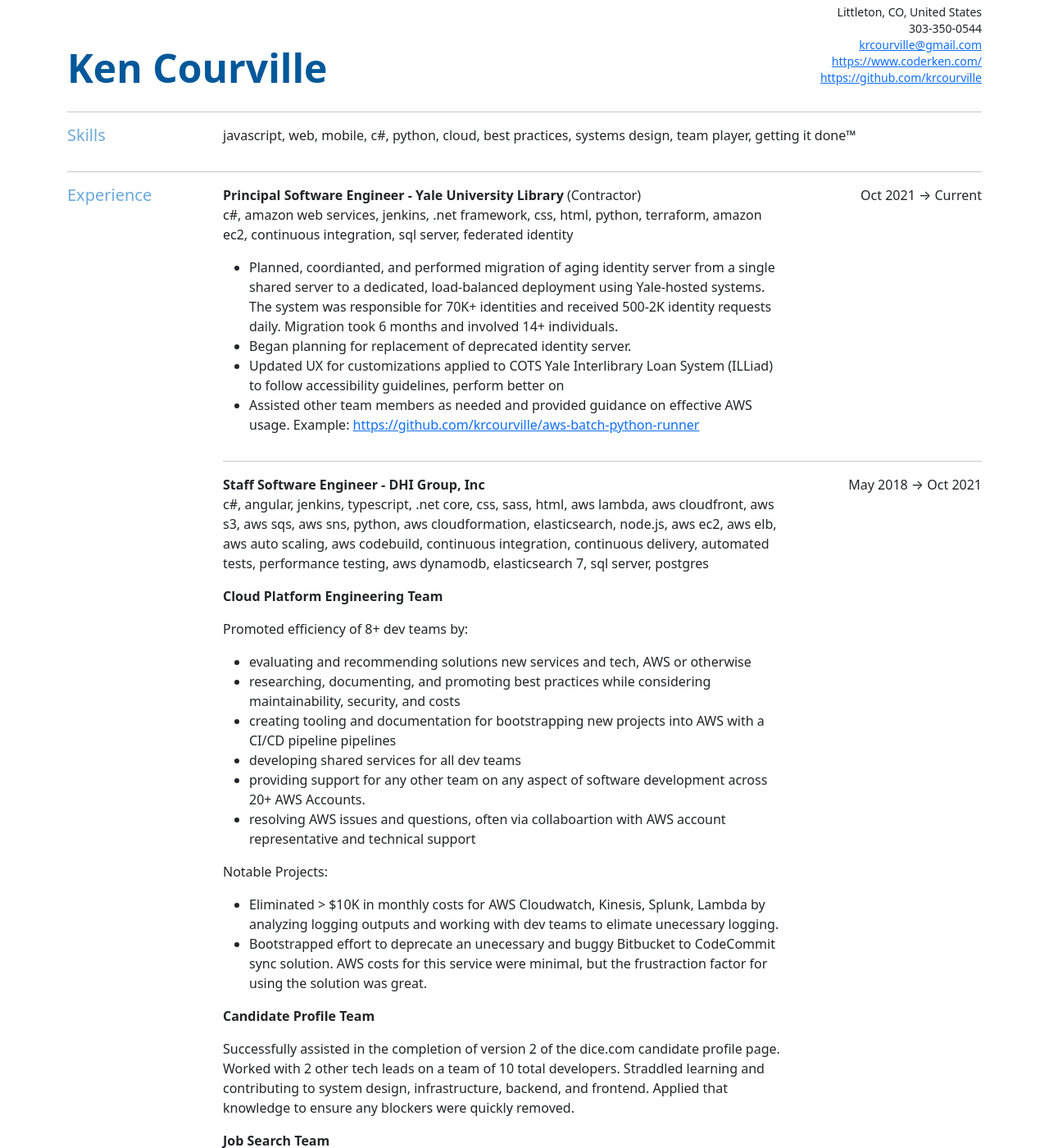
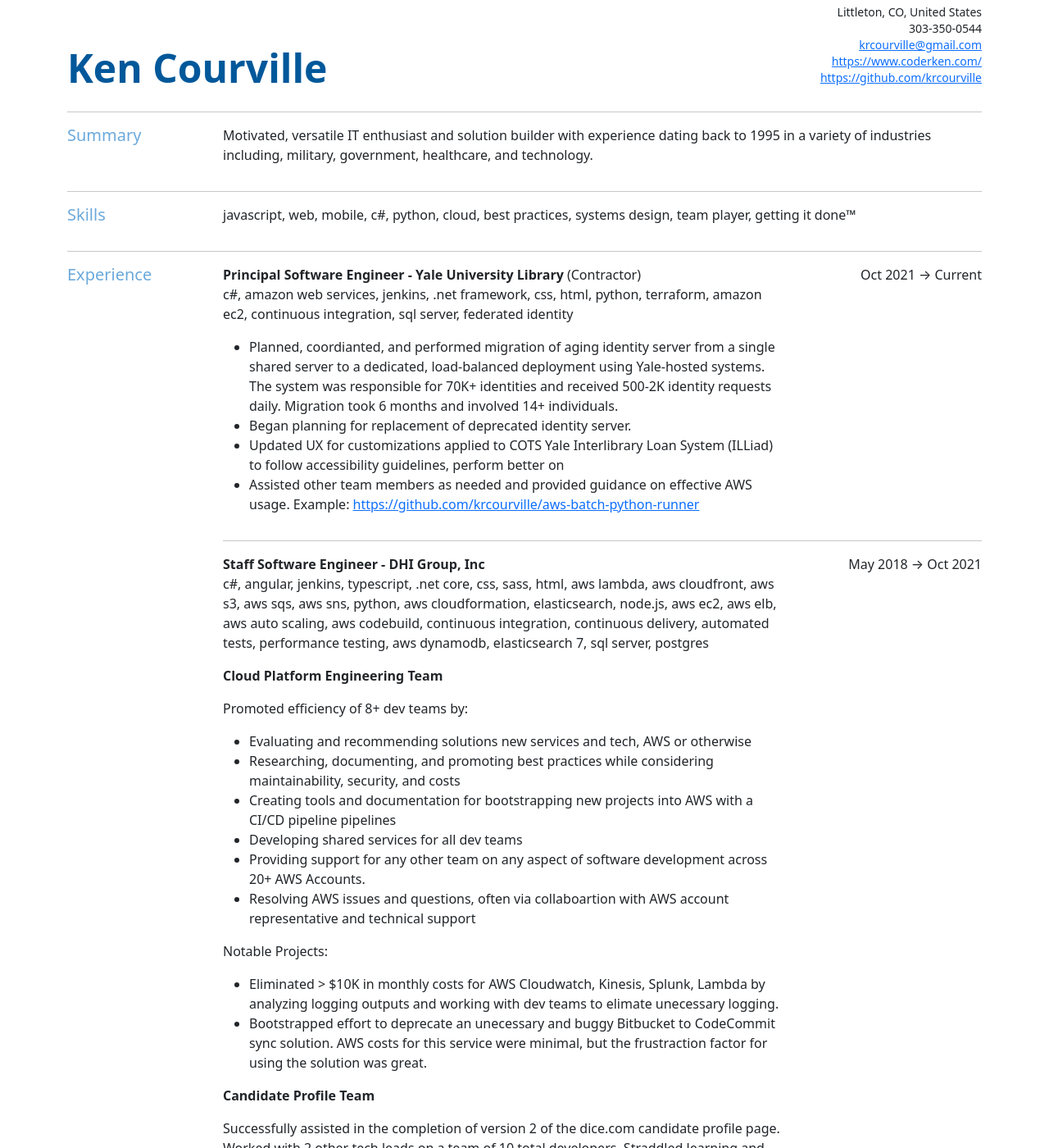
Before and after one commit to krcourville/krcourville.github.io, a Jekyll site: the page cv/index.html, which Jekyll copies as it is, in a window 1280 px wide and 1400 px high. Shown: the whole window at 82% size. Built offline with Jekyll 4.4.1, drawn with Linux system fonts in a browser that asks for light colours.

Commit message:
add summary

```diff
--- a/cv/index.html
+++ b/cv/index.html
@@ -64,6 +64,20 @@
   <div class="alert alert-warning d-block d-sm-none">
     WARNING: This document is not yet optimized for viewing on this screen width.
     For a better viewing experience try rotating your screen or using a bigger device.
+  </div>
+
+  <hr>
+
+  <div class="row">
+    <h5 class="col col-2 text-secondary">
+      Summary
+    </h5>
+    <p class="col">
+      Motivated, versatile IT enthusiast and solution builder with experience
+      dating back to 1995 in a variety of industries including, military, government, healthcare,
+      and technology.
+    </p>
+
   </div>
 
   <hr>
@@ -144,26 +158,26 @@
               Promoted efficiency of 8+ dev teams by:
             <ul>
               <li>
-                evaluating and recommending solutions new services and tech, AWS or otherwise
+                Evaluating and recommending solutions new services and tech, AWS or otherwise
               </li>
               <li>
-                researching, documenting, and promoting best practices while considering
+                Researching, documenting, and promoting best practices while considering
                 maintainability, security, and costs
               </li>
               <li>
-                creating tooling and documentation for bootstrapping
+                Creating tools and documentation for bootstrapping
                 new projects into AWS with a CI/CD pipeline
                 pipelines
               </li>
               <li>
-                developing shared services for all dev teams
+                Developing shared services for all dev teams
               </li>
               <li>
-                providing support for any other team on any aspect of software
+                Providing support for any other team on any aspect of software
                 development across 20+ AWS Accounts.
               </li>
               <li>
-                resolving AWS issues and questions, often via collaboartion with
+                Resolving AWS issues and questions, often via collaboartion with
                 AWS account representative and technical support
               </li>
             </ul>
```
